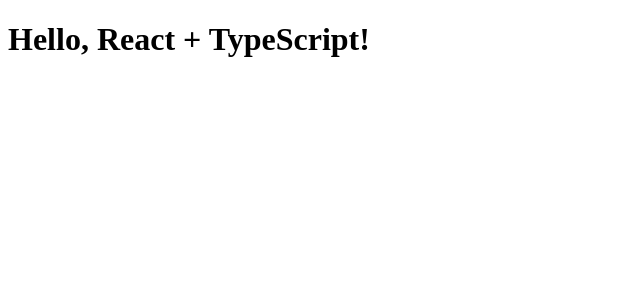
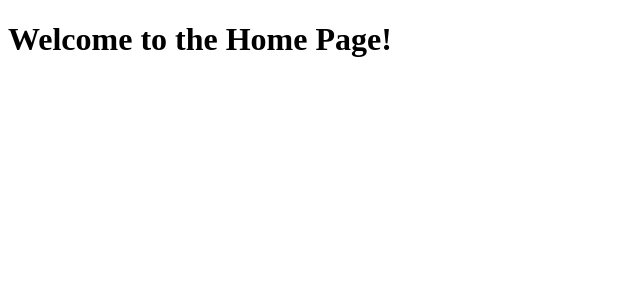
Before and after one commit to Vainn2332/Vladify.Frontend, a React (Vite) app: page / in a window 1280 px wide. Shown: the top 300 px of the page, without its empty margins (0-640 px from the left). Built offline with nearby package versions, Linux system fonts and the light colour scheme.

Commit message:
add routing

```diff
--- a/src/main.tsx
+++ b/src/main.tsx
@@ -1,10 +1,15 @@
 import { StrictMode } from "react";
 import { createRoot } from "react-dom/client";
 import "./index.css";
-import App from "./App.tsx";
+import { BrowserRouter, Route, Routes } from "react-router-dom";
+import { HomePage } from "./pages/HomePage/HomePage.tsx";
 
 createRoot(document.getElementById("root")!).render(
   <StrictMode>
-    <App />
+    <BrowserRouter>
+      <Routes>
+        <Route path="/" element={<HomePage />} />
+      </Routes>
+    </BrowserRouter>
   </StrictMode>,
 );
```
